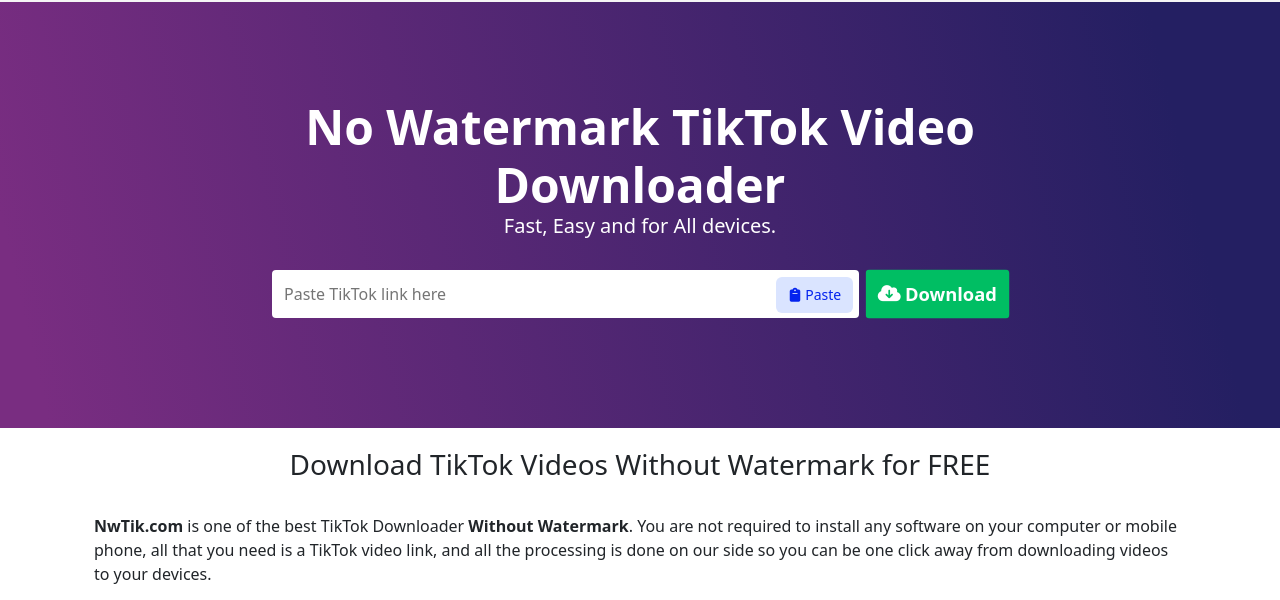
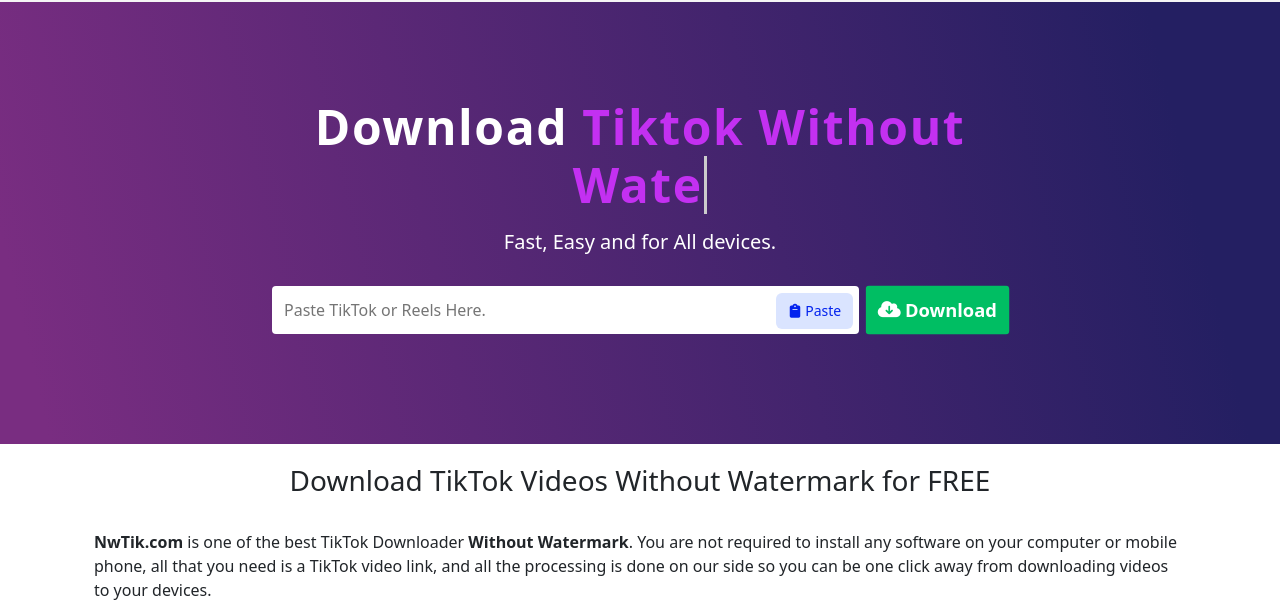
Before and after one commit to Quirin0/isaveall.com, a PHP site: page / in a window 1280 px wide. Shown: the part 68-668 px from the top of the page. Run offline with PHP 8.4, Linux system fonts and the light colour scheme; some libraries are stand-ins or nearby versions.

Commit message:
Ajustes de layout

```diff
--- a/index.php
+++ b/index.php
@@ -77,7 +77,39 @@ gtag('config', 'G-DPX5XTJG1D');
 
 <link rel="stylesheet" href="https://cdn.jsdelivr.net/npm/bootstrap@5.2.3/dist/css/bootstrap.min.css">
 
+<style>
+    @import url('https://fonts.googleapis.com/css?family=Montserrat');
 
+.title {
+  font-size: 3rem;
+  padding: 0.5rem;
+  font-weight: bold;
+  letter-spacing: 0.1rem;
+  text-align: center;
+  overflow: hidden;
+}
+.title span.typed-text {
+  font-weight: 700;
+  color: #c330f1 !important;
+}
+.title span.cursor {
+  display: inline-block;
+  background-color: #ccc;
+  margin-left: 0.1rem;
+  width: 3px;
+  animation: blink 1s infinite;
+}
+.title span.cursor.typing {
+  animation: none;
+}
+@keyframes blink {
+  0%  { background-color: #ccc; }
+  49% { background-color: #ccc; }
+  50% { background-color: transparent; }
+  99% { background-color: transparent; }
+  100%  { background-color: #ccc; }
+}
+  </style>
 </head>
 <body>
 <nav class="navbar navbar-expand-lg bg-light">
@@ -99,7 +131,9 @@ gtag('config', 'G-DPX5XTJG1D');
 
 <section id="hero" class="section hero">
 <div class="container w100">
-<h1 class="title">No Watermark TikTok Video Downloader</h1>
+
+<h1 class="title"><p>Download <span class="typed-text"></span><span class="cursor">&nbsp;</span></p></h1>
+
 <h2 class="text-center text-white title-2">Fast, Easy and for All devices.</h2>
 
 <form class="form pb-5" name="formurl" method="post" action="download/download.php">
@@ -107,7 +141,7 @@ gtag('config', 'G-DPX5XTJG1D');
     <div class="message-body"></div>
   </div>
   <div class="is-relative" style="overflow: hidden;width: 100%;">
-    <input name="url" id="url" type="text" class="link-input" value="" placeholder="Paste TikTok link here" required="" aria-label="Name" autocomplete="off" autocapitalize="none">
+    <input name="url" id="url" type="text" class="link-input" value="" placeholder="Paste TikTok or Reels Here." required="" aria-label="Name" autocomplete="off" autocapitalize="none">
     <button class="button button-paste" type="button" onclick="pasteFromClipboard()"><i class="fas fa-clipboard" style="margin-right: 5px;"></i><span>Paste</span></button>
   </div>
   <style>
@@ -303,5 +337,49 @@ gtag('config', 'G-DPX5XTJG1D');
 <script async src="https://pagead2.googlesyndication.com/pagead/js/adsbygoogle.js?client=ca-pub-3869138732972987"
      crossorigin="anonymous"></script>
 <script src="https://cdn.jsdelivr.net/npm/bootstrap@5.2.3/dist/js/bootstrap.bundle.min.js"></script>
+
+<script>
+const typedTextSpan = document.querySelector(".typed-text");
+const cursorSpan = document.querySelector(".cursor");
+
+const textArray = ["Instagram Reels", "Tiktok Without Watermark", "Anything."];
+const typingDelay = 90;
+const erasingDelay = 50;
+const newTextDelay = 700; // Delay between current and next text
+let textArrayIndex = 0;
+let charIndex = 0;
+
+function type() {
+  if (charIndex < textArray[textArrayIndex].length) {
+    if(!cursorSpan.classList.contains("typing")) cursorSpan.classList.add("typing");
+    typedTextSpan.textContent += textArray[textArrayIndex].charAt(charIndex);
+    charIndex++;
+    setTimeout(type, typingDelay);
+  }
+  else {
+    cursorSpan.classList.remove("typing");
+  	setTimeout(erase, newTextDelay);
+  }
+}
+
+function erase() {
+	if (charIndex > 0) {
+    if(!cursorSpan.classList.contains("typing")) cursorSpan.classList.add("typing");
+    typedTextSpan.textContent = textArray[textArrayIndex].substring(0, charIndex-1);
+    charIndex--;
+    setTimeout(erase, erasingDelay);
+  }
+  else {
+    cursorSpan.classList.remove("typing");
+    textArrayIndex++;
+    if(textArrayIndex>=textArray.length) textArrayIndex=0;
+    setTimeout(type, typingDelay + 1100);
+  }
+}
+
+document.addEventListener("DOMContentLoaded", function() { // On DOM Load initiate the effect
+  if(textArray.length) setTimeout(type, newTextDelay + 250);
+});
+</script>
 </body>
 </html>
```
Also changed, not shown: .htaccess (renamed from -.htaccess).
